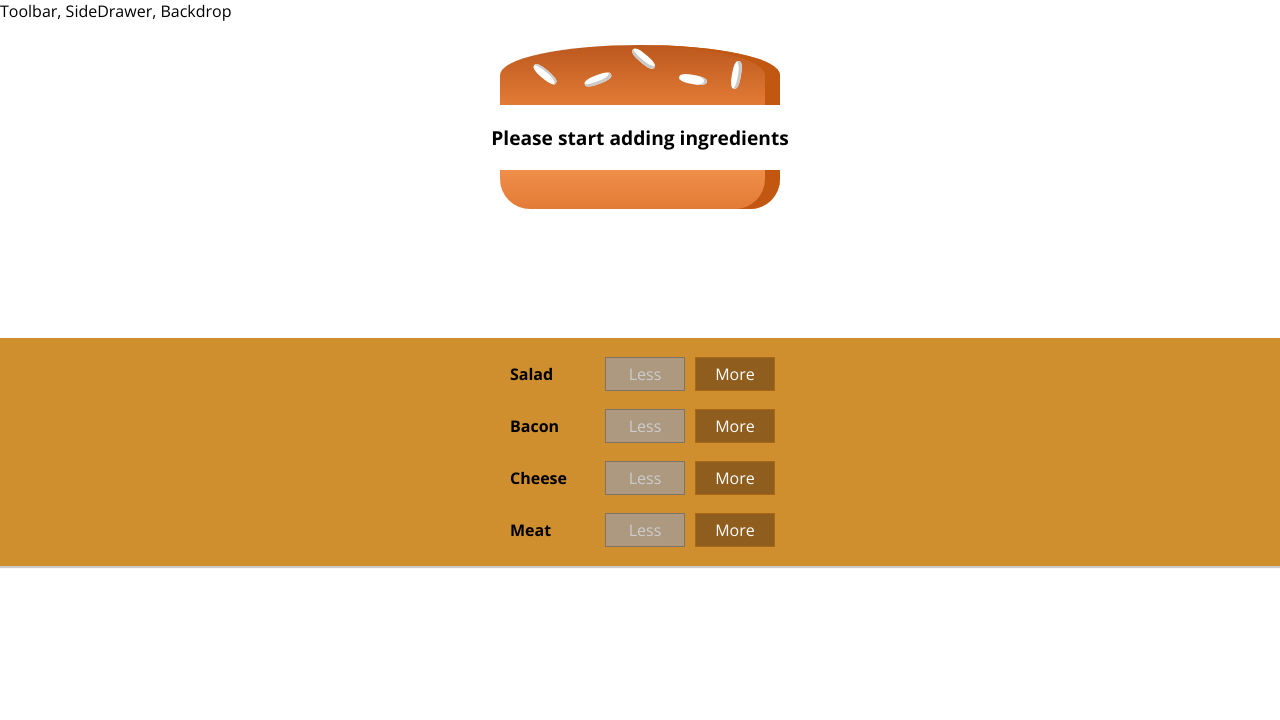
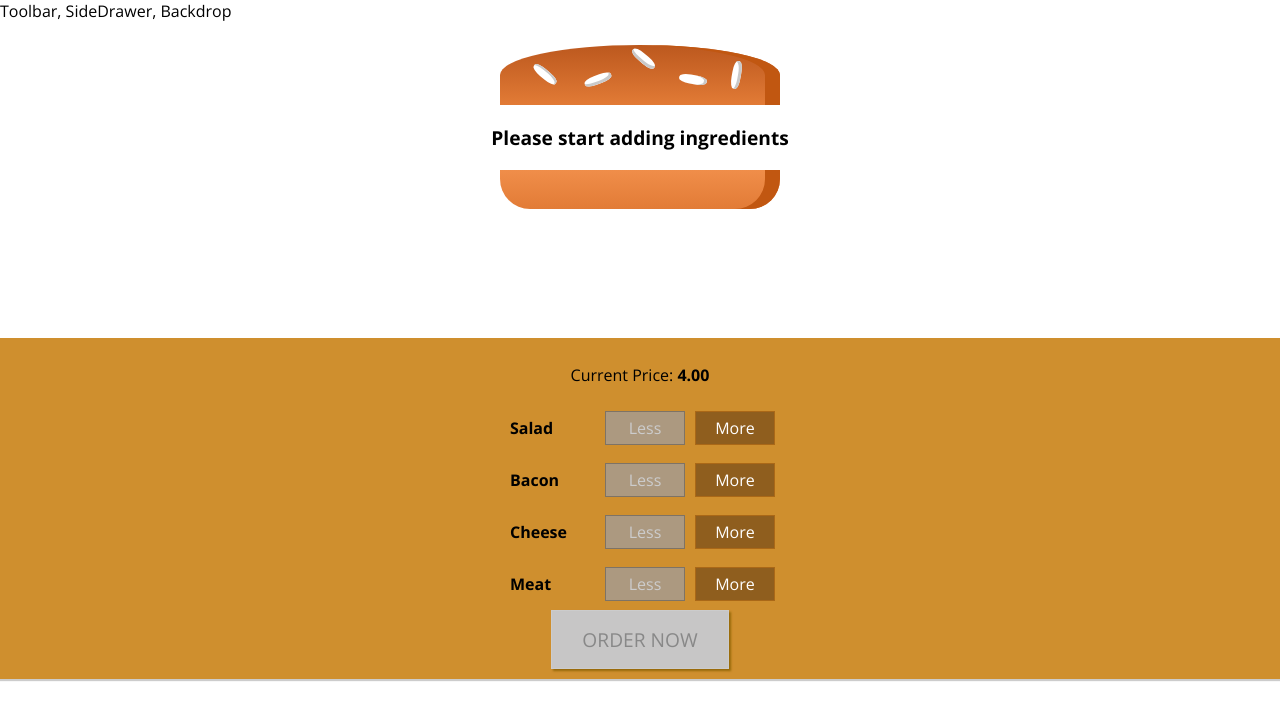
Before and after one commit to kenny-tech/burger-builder, a React app: page / in a window 1280 px wide. Shown: the top 720 px of the page. Built offline with nearby package versions, Linux system fonts and the light colour scheme.

Commit message:
Add Order Button to the Burger Builder

```diff
--- a/src/components/Burger/BuildControls/BuildControls.js
+++ b/src/components/Burger/BuildControls/BuildControls.js
@@ -12,6 +12,7 @@
 
 const buildControls = (props) => (
     <div className={classes.BuildControls}>
+      <p>Current Price: <strong>{props.price.toFixed(2)}</strong></p>
         {controls.map(ctrl => (
             <BuildControl
                 key={ctrl.label}
@@ -20,6 +21,9 @@
                 removed={() => props.ingredientRemoved(ctrl.type)}
                 disabled={props.disabled[ctrl.type]} />
         ))}
+        <button
+              className={classes.OrderButton}
+              disabled={!props.purchasable}>ORDER NOW</button>
     </div>
 );
 
--- a/src/containers/BurgerBuilder/BurgerBuilder.js
+++ b/src/containers/BurgerBuilder/BurgerBuilder.js
@@ -22,7 +22,19 @@
             cheese: 0,
             meat: 0
         },
-        totalPrice: 4
+        totalPrice: 4,
+        purchasable: false
+    }
+
+    updatePurchaseState (ingredients) {
+        const sum = Object.keys(ingredients)
+          .map(igKey => {
+              return ingredients[igKey];
+          })
+          .reduce((sum, el) => {
+                return sum + el;
+          }, 0);
+        this.setState({purchasable: sum>0});
     }
 
     addIngredientHandler = (type) => {
@@ -36,6 +48,7 @@
         const oldPrice = this.state.totalPrice;
         const newPrice = oldPrice + priceAddition;
         this.setState({totalPrice: newPrice, ingredients: updatedIngredients});
+        this.updatePurchaseState(updatedIngredients);
     }
 
     removeIngredientHandler = (type) => {
@@ -52,6 +65,7 @@
         const oldPrice = this.state.totalPrice;
         const newPrice = oldPrice - priceDeduction;
         this.setState({totalPrice: newPrice, ingredients: updatedIngredients});
+        this.updatePurchaseState(updatedIngredients);
     }
 
     render(){
@@ -67,7 +81,9 @@
               <BuildControls
                   ingredientAdded={this.addIngredientHandler}
                   ingredientRemoved={this.removeIngredientHandler}
-                  disabled={disabledInfo} />
+                  disabled={disabledInfo}
+                  purchasable={this.state.purchasable}
+                  price={this.state.totalPrice}/>
           </Aux>
       );
     }
```
